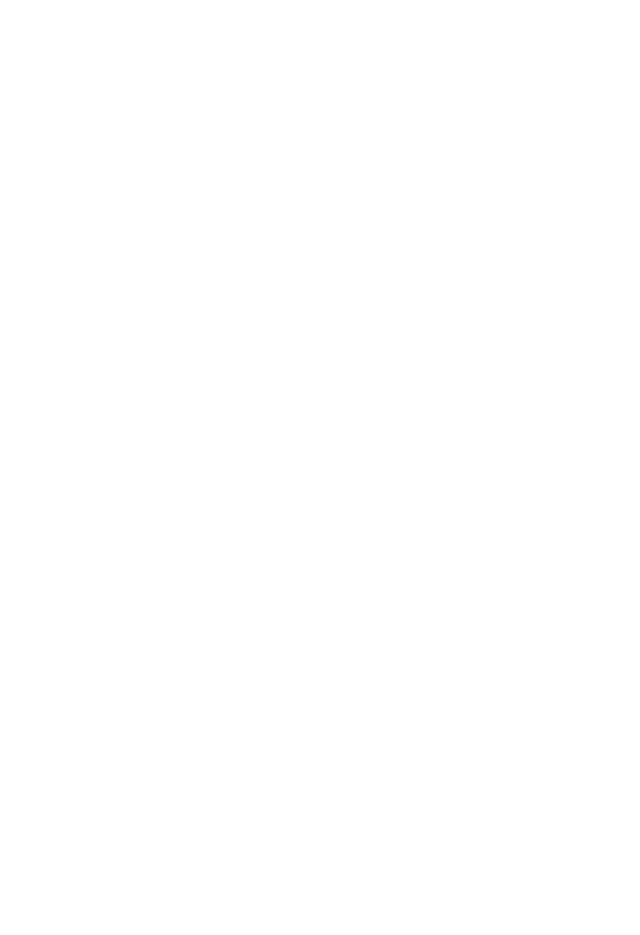
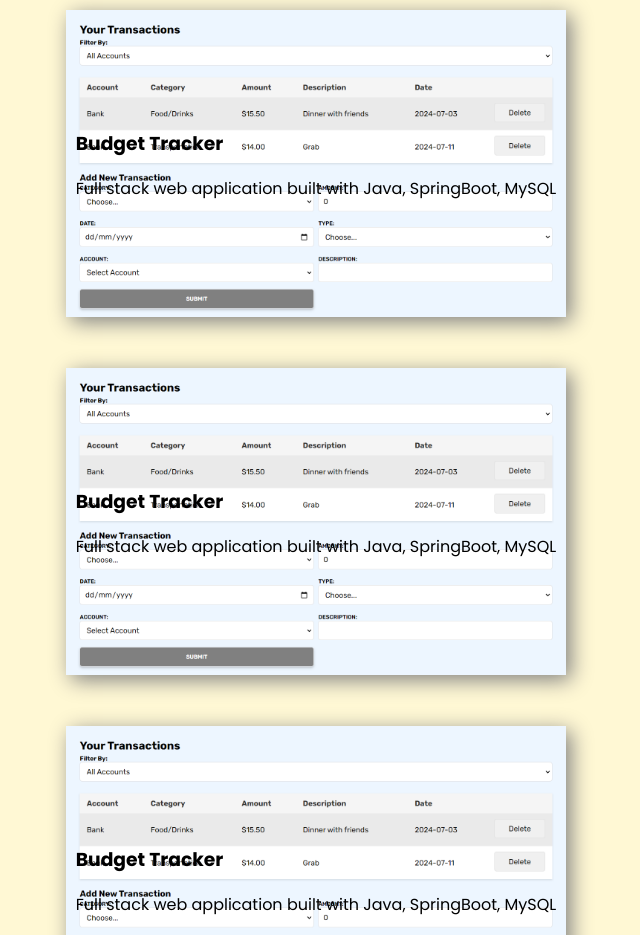
Before and after one commit to mayjiayi/Portfolio, a React (Create React App) app: page / in a window 1280 px wide. Shown: the part 1400-2335 px from the top of the page, without its empty margins (324-964 px from the left). Before the commit the page ends 1385 px from the top, so only its background shows below. Built offline with nearby package versions, Linux system fonts and the light colour scheme.

Commit message:
added some formatting for projects page

```diff
--- a/src/App.css
+++ b/src/App.css
@@ -289,6 +289,30 @@
   background-clip: text;
 }
 
+.project-container {
+  display: flex;
+  align-items: center;
+  justify-content: center;
+  margin: 2%;
+  width: auto;
+  height: auto;
+  box-shadow: 5px 5px 20px grey;
+  overflow: hidden;
+}
+
+.project-container img {
+  width: 500px;
+  height: auto;
+}
+
+.project-description {
+  height: auto;
+  width: auto;
+  padding: 3%;
+  box-sizing: border-box;
+  position: absolute
+}
+
 /* Responsiveness */
 @media only screen and (max-width: 600px) {
   .intro-image {
--- a/src/pages/Projects.js
+++ b/src/pages/Projects.js
@@ -3,11 +3,24 @@
     <div id="projects">
       <h1>Projects</h1>
       <div className="project-container">
-        <div className="project-image">
-
+        <img src={process.env.PUBLIC_URL + '/assets/BT.png'} alt="Budget Tracker Screenshot"/>
+        <div className="project-description">
+          <h3>Budget Tracker</h3>
+          <p>Full stack web application built with Java, SpringBoot, MySQL</p>
         </div>
+      </div>
+      <div className="project-container">
+        <img src={process.env.PUBLIC_URL + '/assets/BT.png'} alt="Budget Tracker Screenshot"/>
         <div className="project-description">
-
+          <h3>Budget Tracker</h3>
+          <p>Full stack web application built with Java, SpringBoot, MySQL</p>
+        </div>
+      </div>
+      <div className="project-container">
+        <img src={process.env.PUBLIC_URL + '/assets/BT.png'} alt="Budget Tracker Screenshot"/>
+        <div className="project-description">
+          <h3>Budget Tracker</h3>
+          <p>Full stack web application built with Java, SpringBoot, MySQL</p>
         </div>
       </div>
     </div>
```
Also changed, not shown: public/assets/BT.png (added).
